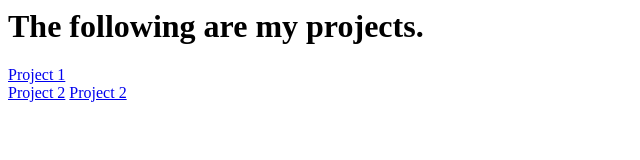
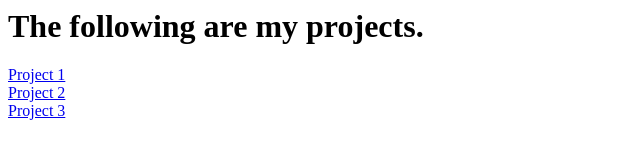
Before and after one commit to Marcsams04/Marcsams04.github.io, a plain HTML site: page index.html in a window 1280 px wide. Shown: the whole page, without its empty margins (0-640 px from the left). Drawn offline with Linux system fonts and the light colour scheme.

Commit message:
Update index.html

```diff
--- a/index.html
+++ b/index.html
@@ -4,7 +4,7 @@
    <h1>The following are my projects.</h1>
 
 <a href="Project1-Resume/index.html">Project 1</a><br>
-    <a href="project-2/Project2-Resume/index.html">Project 2</a>
-      <a href="project-3/Project 3/index.html">Project 2</a>
+    <a href="project-2/Project2-Resume/index.html">Project 2</a><br>
+      <a href="project-3/Project 3/index.html">Project 3</a>
   </body>
 </html>
```
